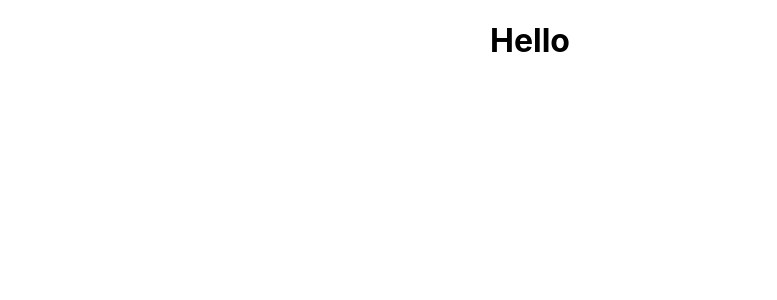
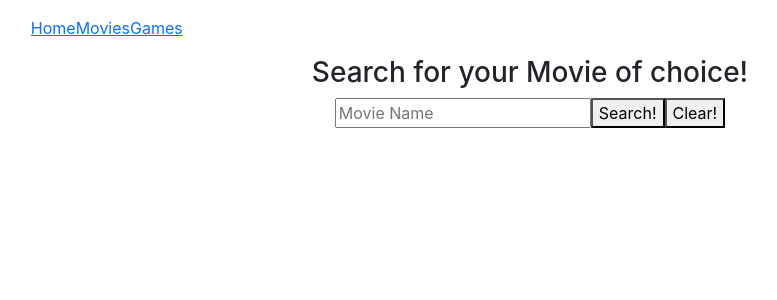
Before and after one commit to carlo1678/BlueBadgeClient, a React (Create React App) app in the folder clientside/: page /movies in a window 1280 px wide. Shown: the top 300 px of the page, without its empty margins (110-887 px from the left). Built offline with nearby package versions, Linux system fonts and the light colour scheme.

Commit message:
tuesday midday commits

```diff
--- a/clientside/package.json
+++ b/clientside/package.json
@@ -9,6 +9,8 @@
     "bootstrap": "^5.1.0",
     "react": "^17.0.2",
     "react-dom": "^17.0.2",
+    "react-router": "^5.2.1",
+    "react-router-dom": "^5.3.0",
     "react-scripts": "4.0.3",
     "toastify": "^2.0.1",
     "web-vitals": "^1.1.2"
--- a/clientside/public/index.html
+++ b/clientside/public/index.html
@@ -3,6 +3,8 @@
   <head>
     <meta charset="utf-8" />
     <link rel="icon" href="%PUBLIC_URL%/favicon.ico" />
+    <link href="https://cdn.jsdelivr.net/npm/bootstrap@5.1.0/dist/css/bootstrap.min.css" rel="stylesheet" integrity="sha384-KyZXEAg3QhqLMpG8r+8fhAXLRk2vvoC2f3B09zVXn8CA5QIVfZOJ3BCsw2P0p/We" crossorigin="anonymous">
+
     <meta name="viewport" content="width=device-width, initial-scale=1" />
     <meta name="theme-color" content="#000000" />
     <meta
--- a/clientside/src/App.js
+++ b/clientside/src/App.js
@@ -1,9 +1,27 @@
 import "./App.css";
+import Games from "./components/Games";
+import MoviesSearch from "./components/MoviesSearch";
+import { BrowserRouter as Router, Switch, Route } from "react-router-dom";
+import NavBar from "./components/Navbar";
+import LandingPage from "./components/LandingPage";
 
 function App() {
   return (
     <div className="App">
-      <h1>Hello</h1>
+      <Router>
+        <NavBar />
+        <Switch>
+          <Route exact path="/">
+            <LandingPage />
+          </Route>
+          <Route exact path="/games">
+            <Games />
+          </Route>
+          <Route exact path="/movies">
+            <MoviesSearch />
+          </Route>
+        </Switch>
+      </Router>
     </div>
   );
 }
--- a/clientside/src/components/Books.js
+++ /dev/null
@@ -1,5 +0,0 @@
-import React from "react";
-
-export default function Books() {
-  return <div></div>;
-}
--- a/clientside/src/components/Games.js
+++ b/clientside/src/components/Games.js
@@ -1,5 +1,18 @@
 import React from "react";
 
 export default function Games() {
+  const apiUrl =
+    "https://api.rawg.io/api/games?key=a72ffc12a8ee4b4794a587d33e30142d";
+
+  const getGames = async () => {
+    const response = await fetch(apiUrl);
+    const json = await response.json();
+    json.results.forEach((game) => {
+      console.log(game.name);
+      console.log(game.background_image);
+    });
+  };
+
+  getGames();
   return <div></div>;
 }
--- a/clientside/src/components/Movies.js
+++ b/clientside/src/components/Movies.js
@@ -1,5 +1,10 @@
 import React from "react";
 
-export default function Movies() {
-  return <div></div>;
+export default function Movies(props) {
+  return (
+    <div>
+      <p className="title">{props.Title}</p>
+      <img src={props.Poster} alt=""></img>
+    </div>
+  );
 }
--- /dev/null
+++ b/clientside/src/components/MoviesSearch.js
@@ -0,0 +1,48 @@
+import React from "react";
+import { useState, useEffect } from "react";
+import Movies from "./Movies";
+
+export default function Search() {
+  const [movies, setMovies] = useState([]);
+  const [userInput, setUserInput] = useState("");
+
+  const getMovies = async () => {
+    const response = await fetch(
+      `http://www.omdbapi.com/?&apikey=86a33ed3&s=${userInput}`,
+      {
+        headers: { Accept: "application/json" },
+      }
+    );
+    const json = await response.json();
+
+    setMovies(json.Search);
+  };
+
+  const changeInput = (event) => {
+    setUserInput(event.target.value);
+  };
+
+  const resetForm = (e) => {
+    setMovies([]);
+  };
+
+  return (
+    <div className="search">
+      <h3 className="searchHeading">Search for your Movie of choice!</h3>
+      <input
+        className="initialSearch"
+        placeholder="Movie Name"
+        type="text"
+        value={userInput}
+        onChange={changeInput}
+      ></input>
+      <button onClick={() => getMovies()}>Search!</button>
+      <button onClick={resetForm}>Clear!</button>
+      <div className="movieCards">
+        {movies.map((movie) => (
+          <Movies Title={movie.Title} Poster={movie.Poster} />
+        ))}
+      </div>
+    </div>
+  );
+}
--- /dev/null
+++ b/clientside/src/components/Navbar.js
@@ -0,0 +1,27 @@
+import React from "react";
+import Navbar from "react-bootstrap/Navbar";
+import Nav from "react-bootstrap/Nav";
+import { Link } from "react-router-dom";
+
+export default function NavBar() {
+  return (
+    <div>
+      <Navbar className="navbar-primary" variant="dark">
+        <Navbar.Brand className="homeTitle" href="/">
+          <span className="commerce">E-Commerce</span>
+        </Navbar.Brand>
+        <Nav className="mr-auto">
+          <Link className="navlinks" to="/">
+            Home
+          </Link>
+          <Link className="navlinks" to="/movies">
+            Movies
+          </Link>
+          <Link className="navlinks" to="/games">
+            Games
+          </Link>
+        </Nav>
+      </Navbar>
+    </div>
+  );
+}
```
Also changed, not shown: 1 other file (tests, documents, lock files or other folders).
